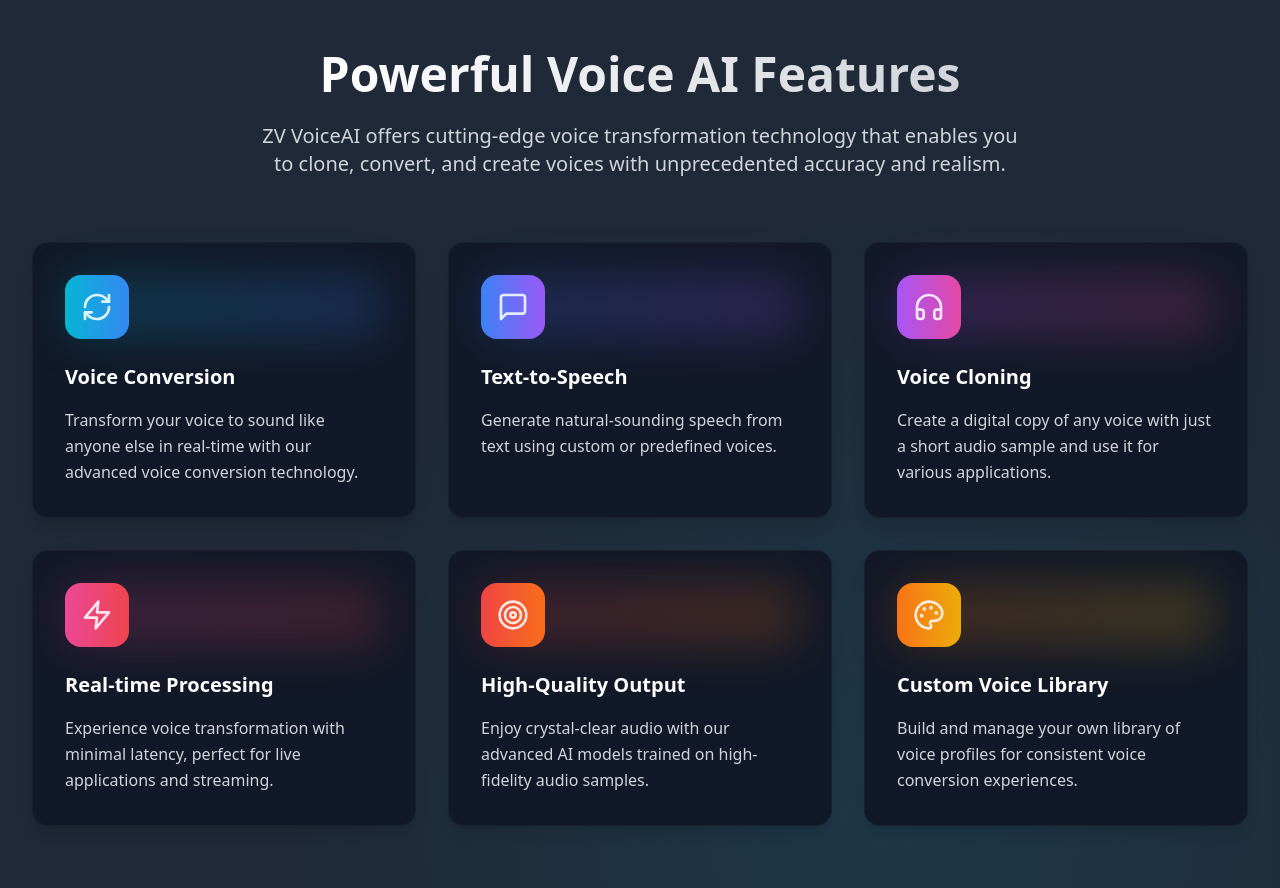
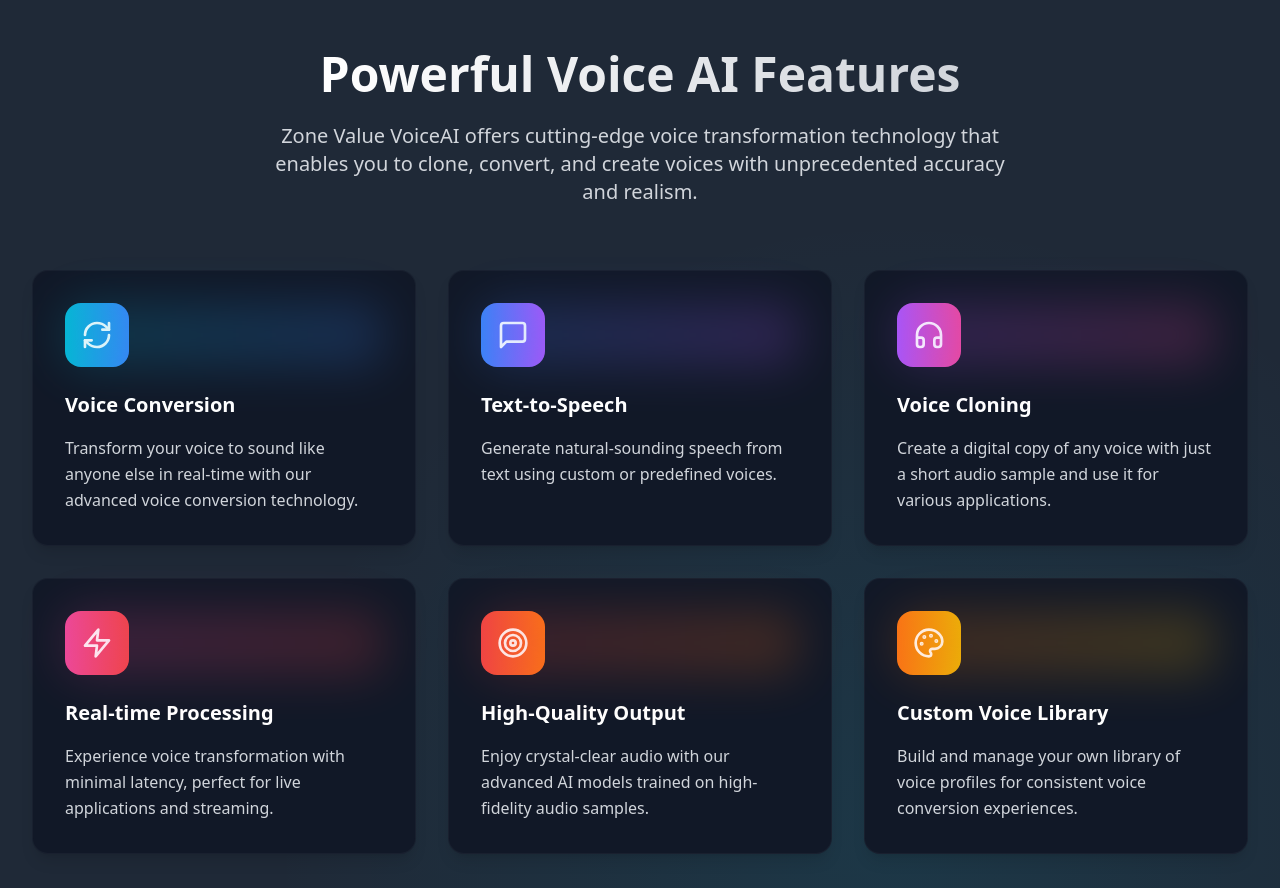
Before and after one commit to Yash123-web/ai-voice-generator, a React (Vite) app in the folder Voice_AI/project/: page / in a window 1280 px wide. Shown: the part 2000-2888 px from the top of the page. Built offline with nearby package versions, Linux system fonts and the light colour scheme.

Commit message:
Update Features.tsx

```diff
--- a/Voice_AI/project/src/components/Features.tsx
+++ b/Voice_AI/project/src/components/Features.tsx
@@ -67,7 +67,7 @@
             </span>
           </h2>
           <p className="text-xl text-gray-600 dark:text-gray-300 max-w-3xl mx-auto">
-            ZV VoiceAI offers cutting-edge voice transformation technology that enables you to clone,
+            Zone Value VoiceAI offers cutting-edge voice transformation technology that enables you to clone,
             convert, and create voices with unprecedented accuracy and realism.
           </p>
         </motion.div>
```
